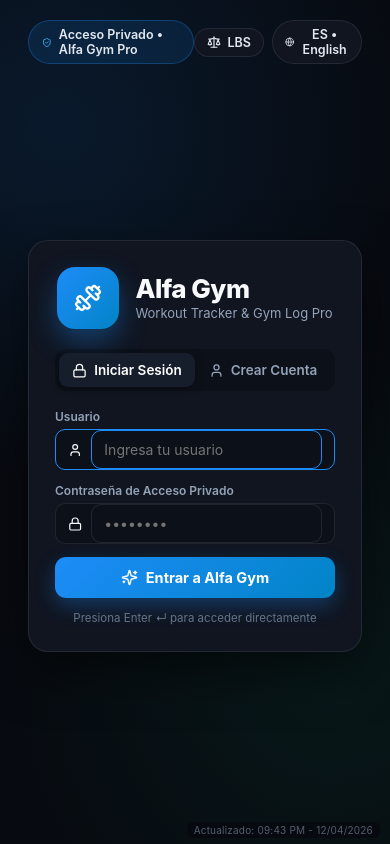
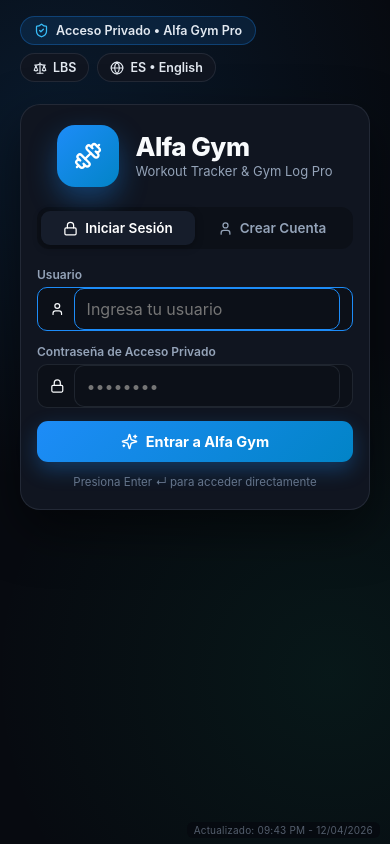
Before and after one commit to alfagym/alfagym.github.io, a React (Vite) app: page / in a window 390 px wide. Built offline with nearby package versions, Linux system fonts and the light colour scheme; the HTML template or start-up script is replaced by a standard one.

Commit message:
Disable mobile auto-zoom and add iOS safe-area top padding so header is always visible

```diff
--- a/index.html
+++ b/index.html
@@ -2,7 +2,7 @@
 <html lang="es">
   <head>
     <meta charset="UTF-8" />
-    <meta name="viewport" content="width=device-width, initial-scale=1.0, maximum-scale=5.0, viewport-fit=cover" />
+    <meta name="viewport" content="width=device-width, initial-scale=1.0, maximum-scale=1.0, minimum-scale=1.0, user-scalable=no, viewport-fit=cover" />
     <meta name="theme-color" content="#070a10" />
     <meta name="apple-mobile-web-app-capable" content="yes" />
     <meta name="apple-mobile-web-app-status-bar-style" content="black-translucent" />
--- a/src/App.css
+++ b/src/App.css
@@ -68,13 +68,14 @@
    AUTH SCREEN ("ACCESO PRIVADO")
    ========================================================================== */
 .auth-wrapper {
-  min-height: 100vh;
-  display: flex;
-  flex-direction: column;
-  justify-content: space-between;
-  padding: 20px 28px 36px;
+  min-height: 100dvh;
+  display: flex;
+  flex-direction: column;
+  justify-content: flex-start;
+  padding: calc(16px + env(safe-area-inset-top, 0px)) 20px calc(32px + env(safe-area-inset-bottom, 0px));
   position: relative;
-  overflow: hidden;
+  overflow-x: hidden;
+  overflow-y: auto;
   background: radial-gradient(
     circle at 15% 15%,
     rgba(29, 140, 248, 0.12),
@@ -517,14 +518,14 @@
   position: sticky;
   top: 0;
   z-index: 50;
-  background: rgba(10, 13, 20, 0.9);
+  background: rgba(10, 13, 20, 0.94);
   backdrop-filter: blur(14px);
   border-bottom: 1px solid var(--border-subtle);
-  padding: 11px 22px;
+  padding: calc(12px + env(safe-area-inset-top, 0px)) 16px 11px;
   display: flex;
   align-items: center;
   justify-content: space-between;
-  gap: 16px;
+  gap: 10px;
 }
 
 .alfa-brand-left {
@@ -2712,6 +2713,37 @@
    RESPONSIVE BREAKPOINTS (MOBILE / IPHONE)
    ========================================================================== */
 @media (max-width: 920px) {
+  /* Prevent iOS Safari/WebKit auto-zoom when tapping inputs */
+  input,
+  select,
+  textarea {
+    font-size: 16px !important;
+  }
+
+  .auth-topbar {
+    margin: 0 auto 14px;
+    gap: 8px;
+    flex-wrap: wrap;
+  }
+
+  .auth-container.auth-centered {
+    margin: 8px auto auto;
+    width: 100%;
+  }
+
+  .auth-card {
+    padding: 20px 16px;
+  }
+
+  .alfa-main-content {
+    padding: 14px 12px 96px;
+  }
+
+  .alfa-mobile-bottom-nav {
+    display: flex;
+    padding: 6px 8px calc(14px + env(safe-area-inset-bottom, 0px));
+  }
+
   .auth-container,
   .exercises-layout-grid,
   .analytics-two-col,
@@ -2723,18 +2755,14 @@
     display: none;
   }
 
-  .alfa-mobile-bottom-nav {
-    display: flex;
-  }
-
   .hide-sm {
     display: none;
   }
 
   .hevy-sets-thead,
   .hevy-set-row {
-    grid-template-columns: 36px 1fr 68px 58px 54px 66px;
-    gap: 5px;
-    font-size: 11.5px;
+    grid-template-columns: 34px 1fr 64px 54px 50px 62px;
+    gap: 4px;
+    font-size: 11px;
   }
 }
--- a/src/App.jsx
+++ b/src/App.jsx
@@ -31,7 +31,7 @@ import CloudSyncModal from './components/CloudSyncModal';
 import './App.css';
 
 /* global __BUILD_TIMESTAMP__ */
-const FALLBACK_TIMESTAMP = '11:18 PM - 11/06/2026';
+const FALLBACK_TIMESTAMP = '11:20 PM - 11/06/2026';
 const BUILD_TIMESTAMP =
   typeof __BUILD_TIMESTAMP__ !== 'undefined'
     ? __BUILD_TIMESTAMP__
--- a/src/index.css
+++ b/src/index.css
@@ -23,14 +23,18 @@
   box-sizing: border-box;
   margin: 0;
   padding: 0;
+  -webkit-tap-highlight-color: transparent;
 }
 
 html,
 body {
   background-color: var(--bg-deep);
   color: var(--text-main);
-  min-height: 100vh;
+  min-height: 100dvh;
+  width: 100%;
   -webkit-font-smoothing: antialiased;
+  -webkit-text-size-adjust: 100%;
+  touch-action: manipulation;
   overflow-x: hidden;
 }
 
@@ -40,6 +44,7 @@ select,
 textarea {
   font-family: inherit;
   color: inherit;
+  touch-action: manipulation;
 }
 
 button {
```
